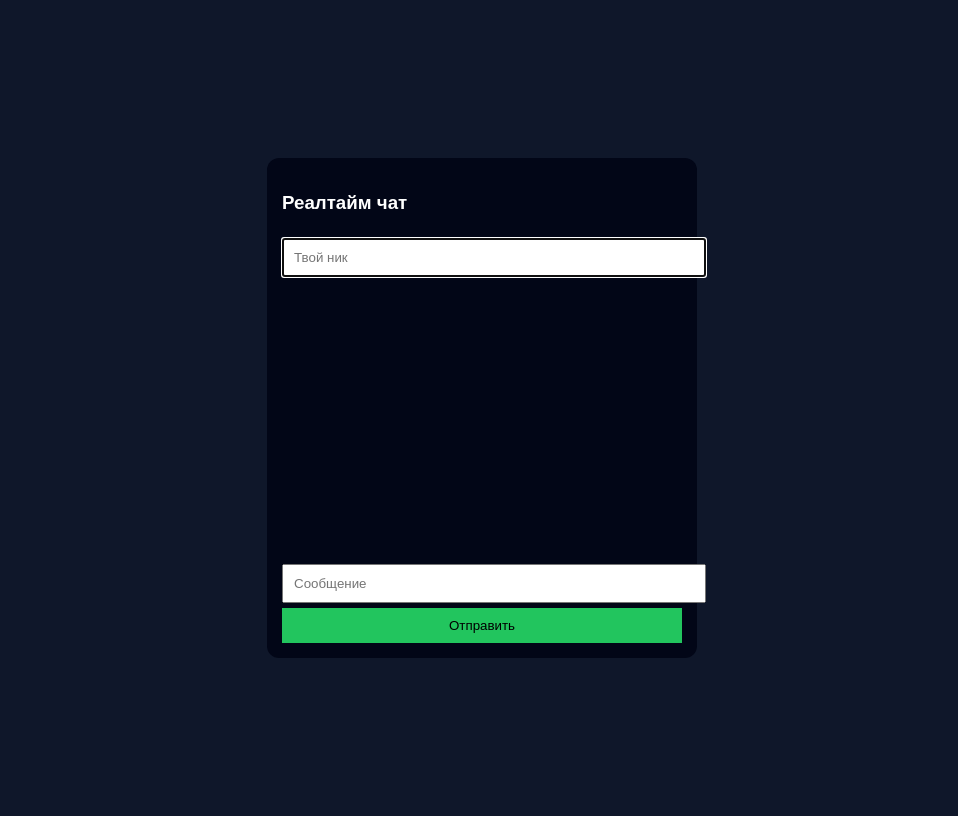
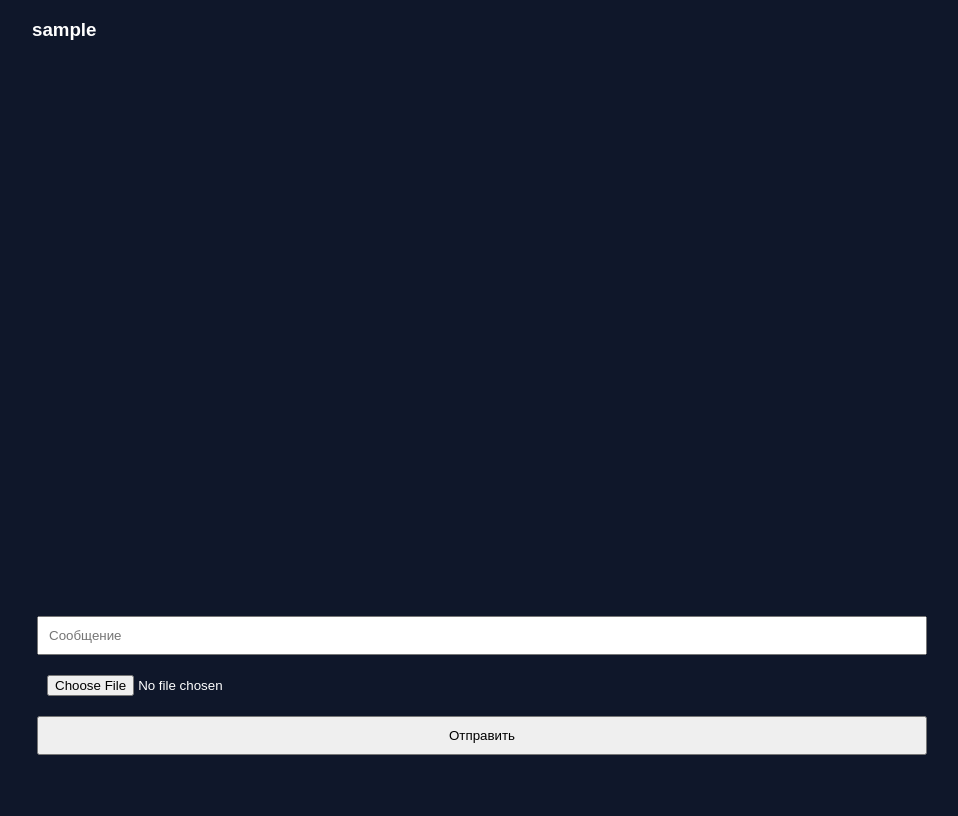
Before and after one commit to xatckerx-hash/chat-site, a Flask app: page / in a window 1280 px wide. Shown: the whole page, without its empty margins (158-1116 px from the left). After the commit the page ends 755 px from the top, so only its background shows below. Run offline with Flask 3, Linux system fonts and the light colour scheme; the visitor is signed in with stand-in values (Sample User, id 1); some libraries are stand-ins or nearby versions.

Commit message:
Update index.html

```diff
--- a/templates/index.html
+++ b/templates/index.html
@@ -1,75 +1,68 @@
 <!DOCTYPE html>
-<html lang="ru">
+<html>
 <head>
 <meta charset="UTF-8">
-<title>Чат</title>
+<title>Chat</title>
+<script src="https://cdn.socket.io/4.0.0/socket.io.min.js"></script>
 <style>
-body {
-    background: #0f172a;
-    color: white;
-    font-family: Arial;
-    display: flex;
-    justify-content: center;
-    align-items: center;
-    height: 100vh;
-}
-.chat {
-    width: 400px;
-    background: #020617;
-    padding: 15px;
-    border-radius: 12px;
-}
-#messages {
-    list-style: none;
-    height: 250px;
-    overflow-y: auto;
-    padding: 0;
-}
-li {
-    background: #1e293b;
-    margin: 5px 0;
-    padding: 8px;
-    border-radius: 8px;
-}
-input, button {
-    width: 100%;
-    padding: 10px;
-    margin-top: 5px;
-}
-button {
-    background: #22c55e;
-    border: none;
-}
+body{margin:0;background:#0f172a;color:white;font-family:sans-serif}
+.chat{max-width:900px;height:95vh;margin:auto;display:flex;flex-direction:column}
+#messages{flex:1;overflow-y:auto}
+.msg{background:#1e293b;margin:5px;padding:10px;border-radius:10px}
+input,button{padding:10px;margin:5px}
 </style>
 </head>
 <body>
 
 <div class="chat">
-<h3>Реалтайм чат</h3>
-
-<input id="username" placeholder="Твой ник" autofocus>
-<ul id="messages"></ul>
+<h3>{{user}}</h3>
+<div id="messages"></div>
+<div id="typing"></div>
 <input id="message" placeholder="Сообщение">
+<input type="file" id="file">
 <button onclick="send()">Отправить</button>
 </div>
 
-<script src="https://cdn.socket.io/4.0.0/socket.io.min.js"></script>
 <script>
-var socket = io();
+let socket = io();
+let user = "{{user}}";
 
-socket.on("message", function(data) {
-    let li = document.createElement("li");
-    li.innerText = data;
-    document.getElementById("messages").appendChild(li);
+socket.on("message", d=>{
+ let m=document.createElement("div");
+ m.className="msg";
+ if(d.img){
+   m.innerHTML=`<b>${d.user}</b><br><img src="${d.img}" width="250">`;
+ } else {
+   m.innerText=d.user+": "+d.text;
+ }
+ messages.appendChild(m);
+ messages.scrollTop=messages.scrollHeight;
 });
 
-function send() {
-    let user = document.getElementById("username").value || "Гость";
-    let msg = document.getElementById("message").value;
-    socket.send(user + ": " + msg);
-    document.getElementById("message").value = "";
+socket.on("typing",u=>typing.innerText=u+" печатает...");
+socket.on("stop_typing",()=>typing.innerText="");
+
+message.oninput=()=>{
+ socket.emit("typing",user);
+ setTimeout(()=>socket.emit("stop_typing"),1000);
+};
+
+message.onkeydown=e=>{if(e.key==="Enter")send()}
+
+function send(){
+ if(file.files[0]){
+   let fd=new FormData();
+   fd.append("file",file.files[0]);
+   fetch("/upload",{method:"POST",body:fd})
+   .then(r=>r.json()).then(j=>{
+     socket.emit("message",{user:user,img:j.url});
+   });
+   file.value="";
+   return;
+ }
+ socket.emit("message",{user:user,text:message.value});
+ message.value="";
 }
 </script>
-
 </body>
 </html>
```
